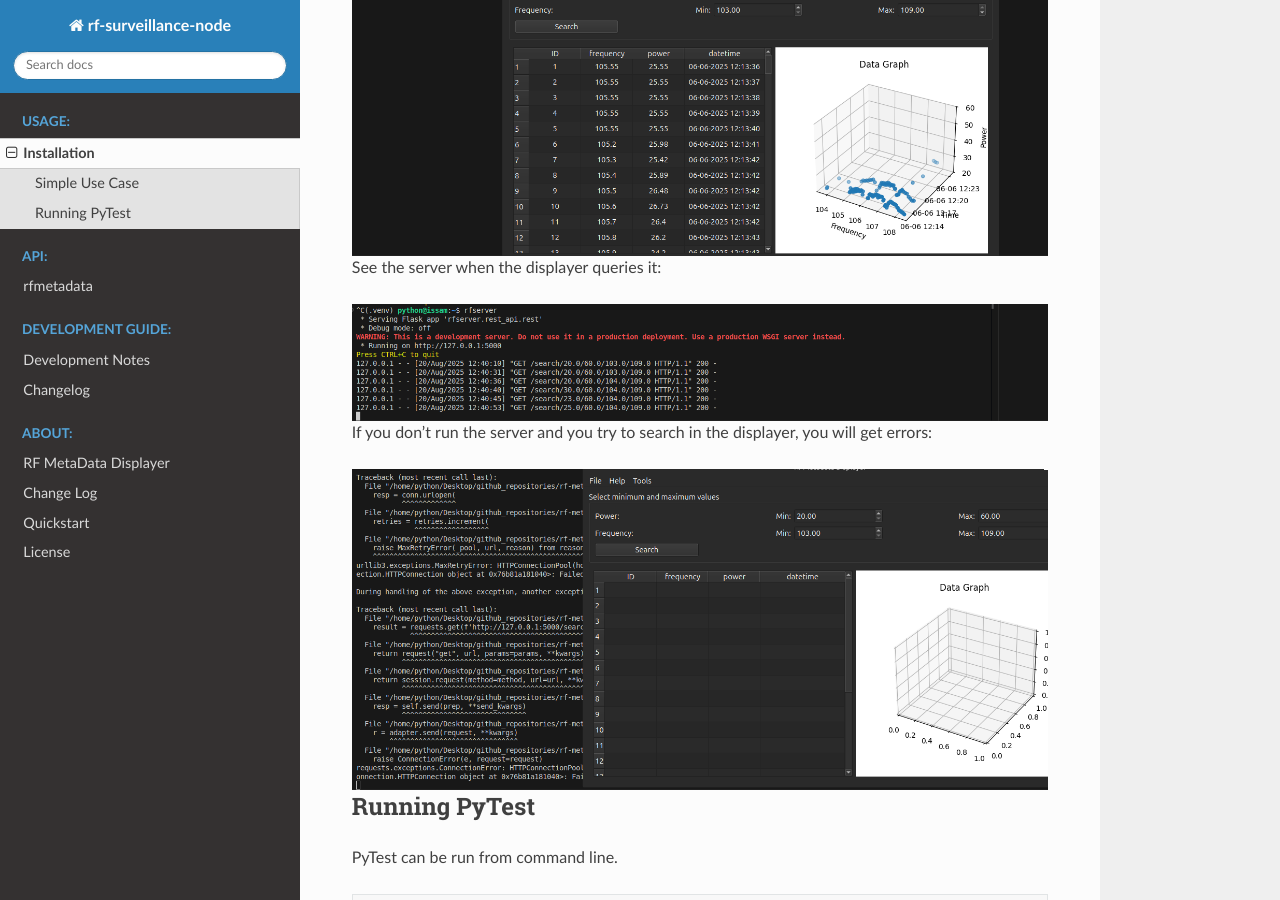
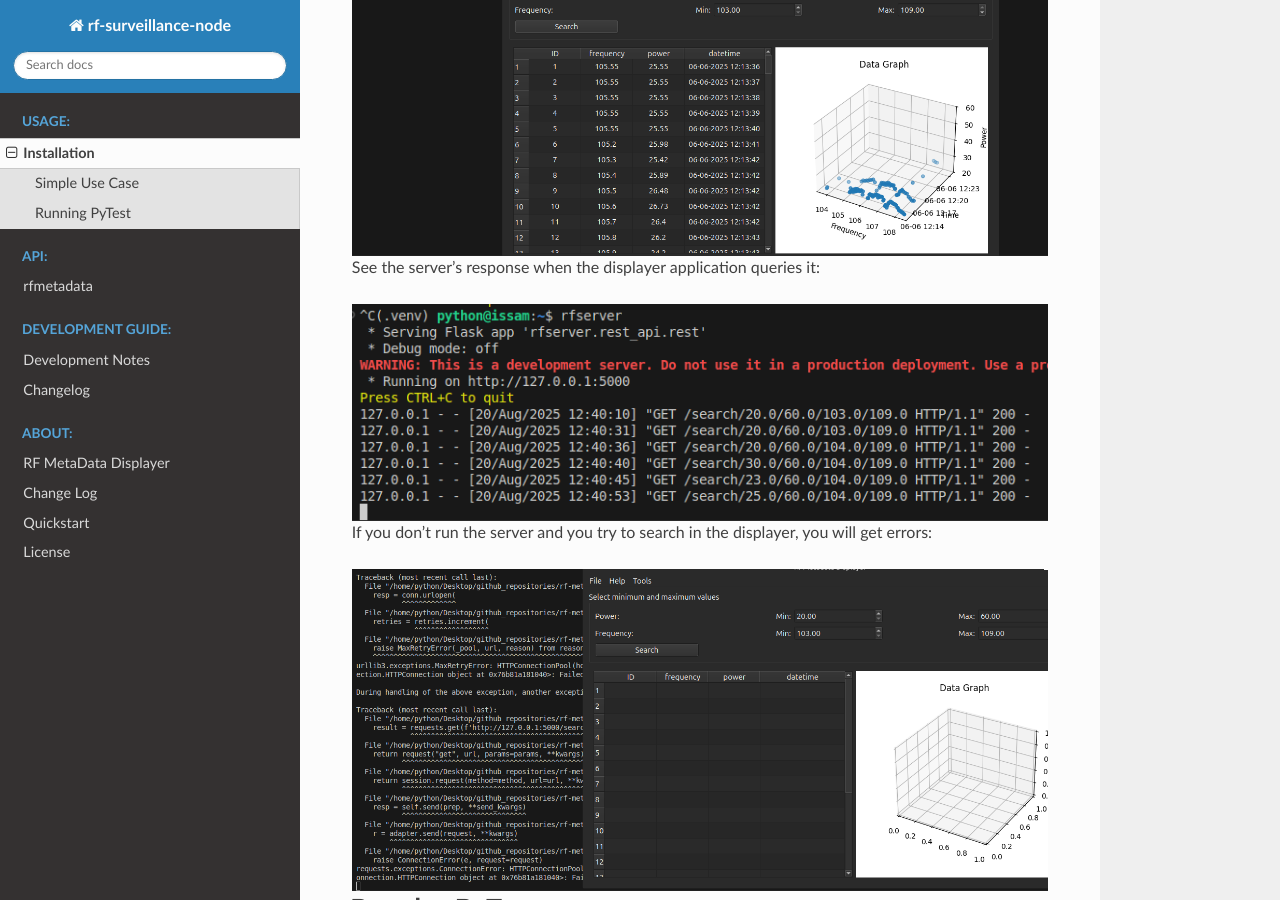
Before and after one commit to alanmehio/rf-metadata-displayer, a Sphinx documentation site: the page built from docs/source/contents/usage.rst, in a window 1280 px wide and 900 px high, scrolled down 1052 px. Built offline with Sphinx 7.4.7 and the Read the Docs theme 3.1.0, drawn with Linux system fonts in a browser that asks for light colours.

Commit message:
fixing the images

```diff
--- a/docs/source/contents/usage.rst
+++ b/docs/source/contents/usage.rst
@@ -49,7 +49,7 @@ Now you can run the rfmetadata and query the data.
    :width: 900px
    :align: center
 
-See the server when the displayer queries it:
+See the server's response when the displayer application queries it:
 
 .. image:: ../_static/rfserverQuery.png
    :alt: server responses.
```
Also changed, not shown: docs/source/_static/rfserverQuery.png.
